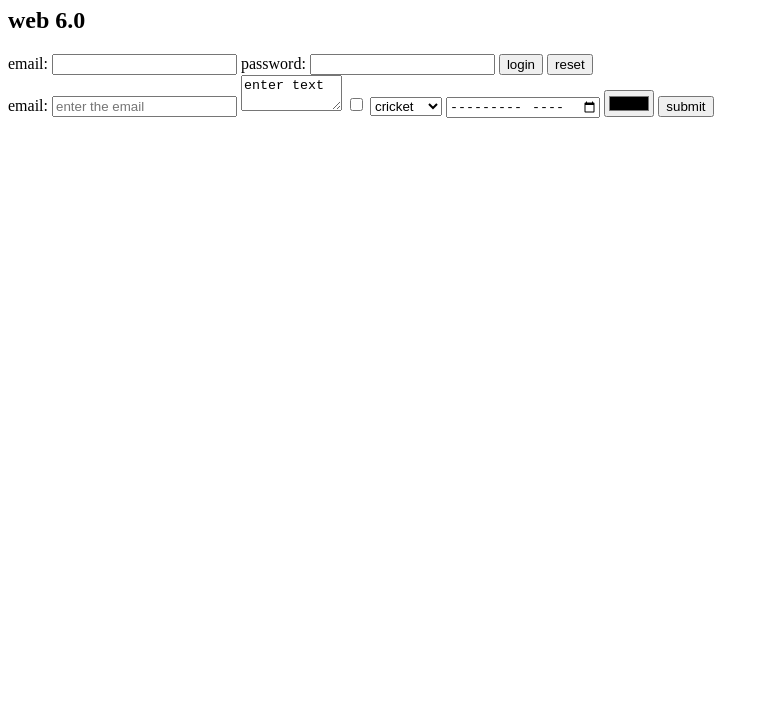
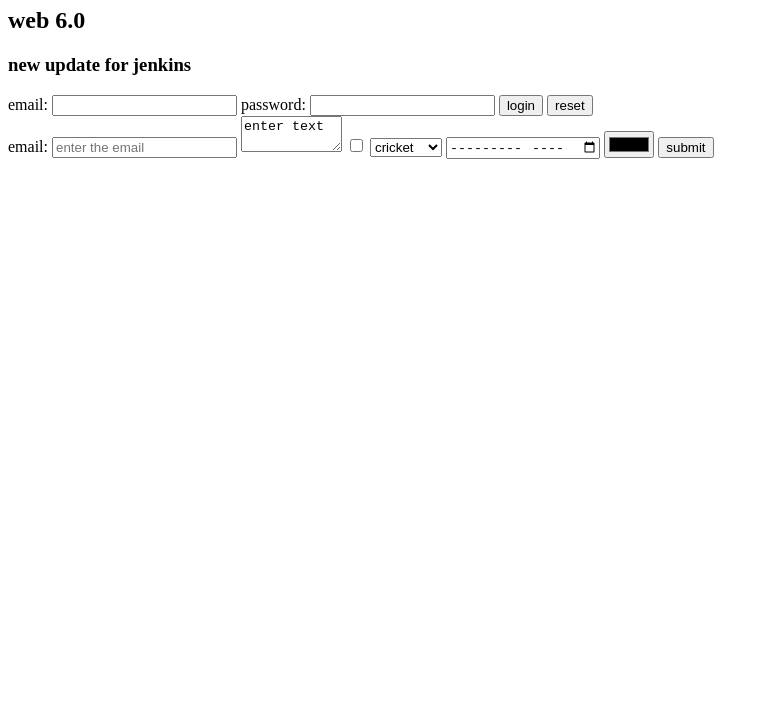
Before and after one commit to GitPrasanth05/devopstrial, a plain HTML site: page index.html in a window 1280 px wide. Shown: the part 73-800 px from the top of the page, without its empty margins (0-769 px from the left). Drawn offline with Linux system fonts and the light colour scheme.

Commit message:
Update index.html

```diff
--- a/index.html
+++ b/index.html
@@ -8,6 +8,7 @@
 <body>
     <h1> login form</h1>
     <h2>web 6.0</h2>
+    <h3>new update for jenkins</h3>
     <form >
         <label for="email">email:
             <input type="text" name="email">
```
